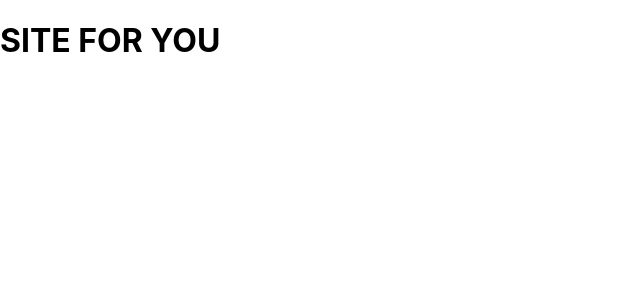
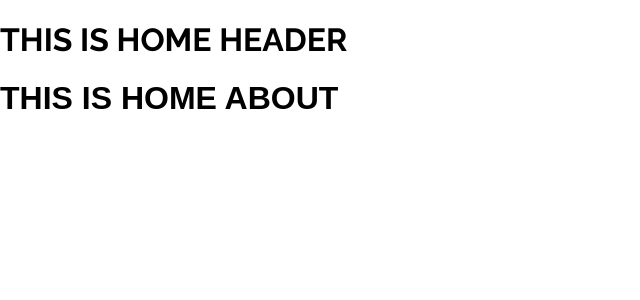
Before and after one commit to vikhulei/siteforyou, a React (Create React App) app: page / in a window 1280 px wide. Shown: the top 300 px of the page, without its empty margins (0-640 px from the left). Built offline with nearby package versions, Linux system fonts and the light colour scheme.

Commit message:
HomeHeader and HomeAbout created

```diff
--- a/src/App.js
+++ b/src/App.js
@@ -1,11 +1,10 @@
-import Home from "./pages/01_home/01_home_header/HomeHeader";
+import Home from "./pages/01_home/Home";
 
 
 function App() {
   return (
     <div>
-      <h1>SITE FOR YOU</h1>
-      {/* <Home /> */}
+      <Home />
     </div>
   );
 }
--- a/src/pages/01_home/01_home_header/HomeHeader.js
+++ b/src/pages/01_home/01_home_header/HomeHeader.js
@@ -4,7 +4,7 @@ import { Wrapper } from "./HomeHeaderStyle";
 const HomeHeader = () => {
     return (
         <Wrapper>
-            <h1>SITE FOR YOU</h1>
+            <h1>THIS IS HOME HEADER</h1>
         </Wrapper>
     )
 }
--- a/src/pages/01_home/02_home_about/HomeAbout.js
+++ b/src/pages/01_home/02_home_about/HomeAbout.js
@@ -0,0 +1,11 @@
+import { Wrapper } from "./HomeAboutStyle";
+
+const HomeAbout = () => {
+    return (
+        <Wrapper>
+            <h1>THIS IS HOME ABOUT</h1>
+        </Wrapper>
+    )
+}
+
+export default HomeAbout
--- a/src/pages/01_home/02_home_about/HomeAboutStyle.js
+++ b/src/pages/01_home/02_home_about/HomeAboutStyle.js
@@ -0,0 +1,7 @@
+import styled from "styled-components";
+
+const Wrapper = styled.div`
+    font-family: arial
+`
+
+export { Wrapper }
--- a/src/pages/01_home/Home.js
+++ b/src/pages/01_home/Home.js
@@ -0,0 +1,13 @@
+import HomeHeader from "./01_home_header/HomeHeader";
+import HomeAbout from "./02_home_about/HomeAbout";
+
+const Home = () => {
+    return (
+        <div>
+            <HomeHeader />
+            <HomeAbout />
+        </div>
+    )
+}
+
+export default Home
```
